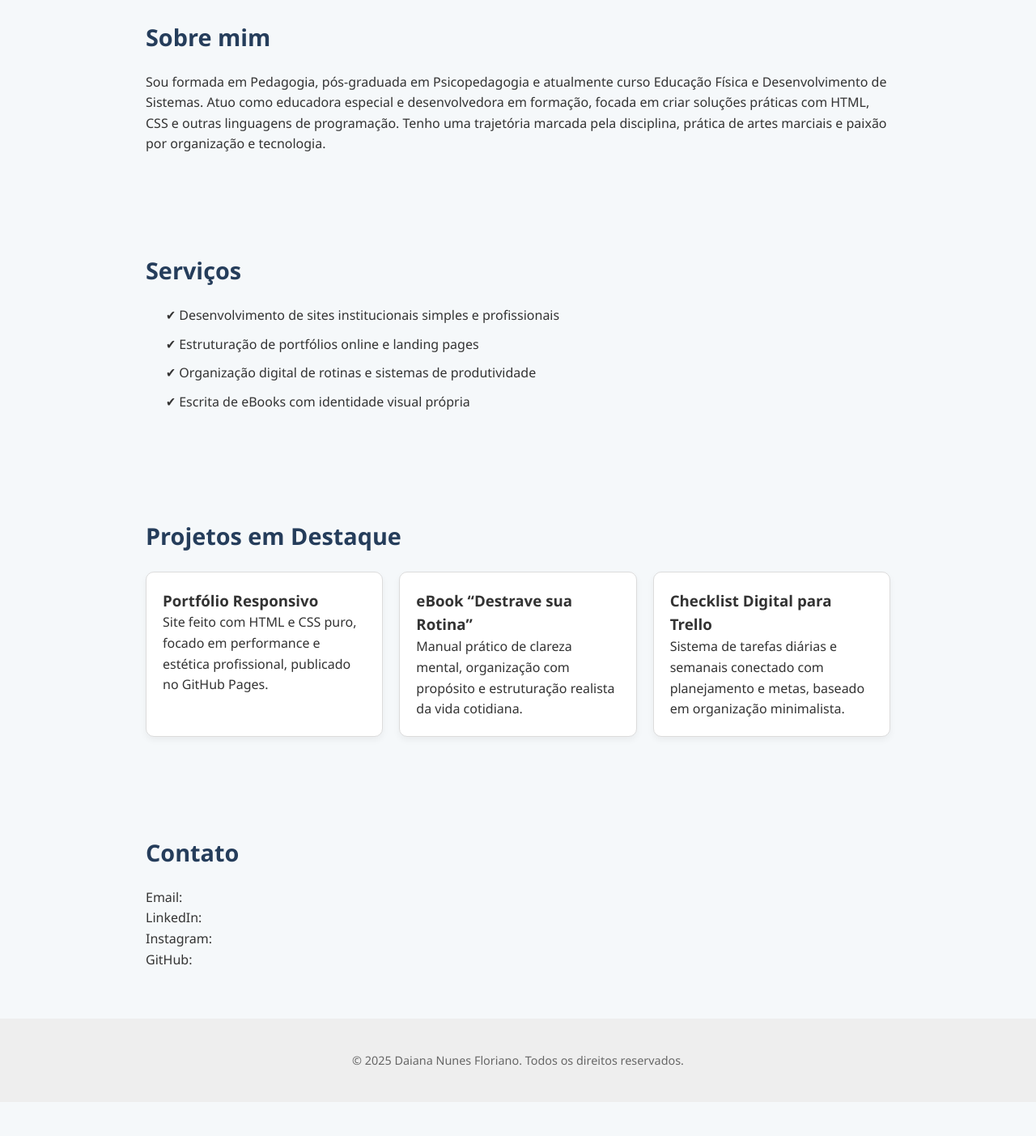
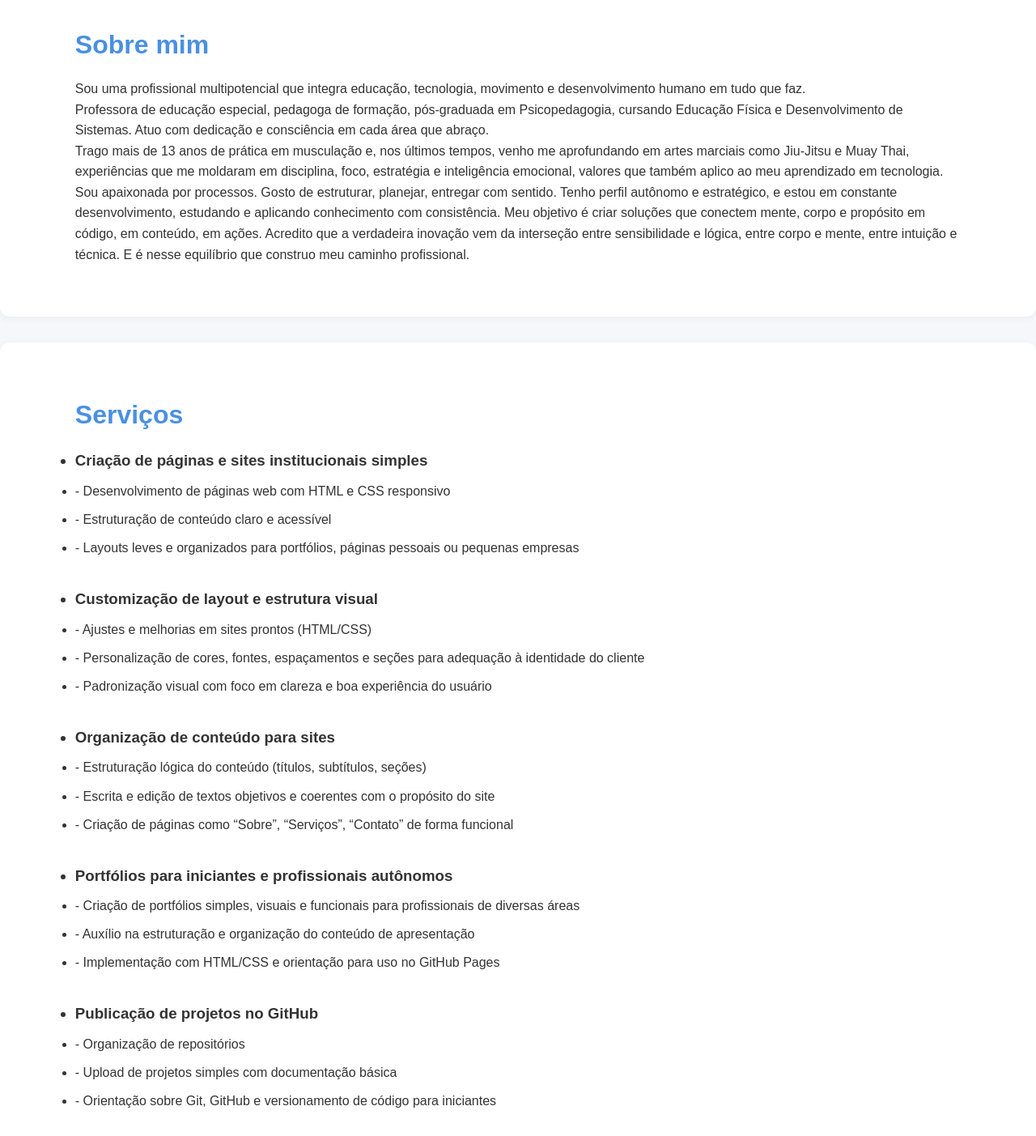
Before and after one commit to daianafln/projeto-git, a plain HTML site: page index.html in a window 1280 px wide. Shown: the part 257-1660 px from the top of the page at 81% size. Before the commit the page ends 1618 px from the top, so only its background shows below. Drawn offline with Linux system fonts and the light colour scheme.

Commit message:
atualise todos os documentos desta página com as nvas informações

```diff
--- a/index.html
+++ b/index.html
@@ -7,75 +7,164 @@
   <link rel="stylesheet" href="style.css">
 </head>
 <body>
+
   <header>
     <div class="container">
-      <!--
-      <img src="https://via.placeholder.com/150" alt="Daiana Nunes Floriano" class="perfil-img">
-      -->
+      <!-- <img src="https://via.placeholder.com/150" alt="Daiana Nunes Floriano" class="perfil-img"> -->
       <h1>Daiana Nunes Floriano</h1>
-      <p>Desenvolvedora | Educadora | Autora de Conteúdo</p>
+      <p>Educadora, Desenvolvedora e Estrategista em Construção Humana e Digital</p>
     </div>
   </header>
-
-
 
   <section class="sobre">
     <div class="container">
       <h2>Sobre mim</h2>
-      <p>Sou formada em Pedagogia, pós-graduada em Psicopedagogia e atualmente curso Educação Física e Desenvolvimento de Sistemas. Atuo como educadora especial e desenvolvedora em formação, focada em criar soluções práticas com HTML, CSS e outras linguagens de programação. Tenho uma trajetória marcada pela disciplina, prática de artes marciais e paixão por organização e tecnologia.</p>
+      <p>
+        Sou uma profissional multipotencial que integra educação,
+        tecnologia, movimento e desenvolvimento humano em tudo que faz.
+      </p>
+      <p>
+        Professora de educação especial, pedagoga de formação, pós-graduada em Psicopedagogia,
+        cursando Educação Física e Desenvolvimento de Sistemas.
+        Atuo com dedicação e consciência em cada área que abraço.
+      </p>
+      <p>
+        Trago mais de 13 anos de prática em musculação e, nos últimos tempos,
+        venho me aprofundando em artes marciais como Jiu-Jitsu e Muay Thai,
+        experiências que me moldaram em disciplina, foco, estratégia e inteligência emocional,
+        valores que também aplico ao meu aprendizado em tecnologia.
+      </p>
+      <p>
+        Sou apaixonada por processos. Gosto de estruturar, planejar,
+        entregar com sentido. Tenho perfil autônomo e estratégico,
+        e estou em constante desenvolvimento, estudando e aplicando
+        conhecimento com consistência. Meu objetivo é criar soluções
+        que conectem mente, corpo e propósito em código, em conteúdo, em ações.
+        Acredito que a verdadeira inovação vem da interseção entre sensibilidade e
+        lógica, entre corpo e mente, entre intuição e técnica. E é nesse equilíbrio que
+        construo meu caminho profissional.
+      </p>
     </div>
   </section>
-
 
   <section class="servicos">
     <div class="container">
       <h2>Serviços</h2>
       <ul>
-        <li>✔ Desenvolvimento de sites institucionais simples e profissionais</li>
-        <li>✔ Estruturação de portfólios online e landing pages</li>
-        <li>✔ Organização digital de rotinas e sistemas de produtividade</li>
-        <li>✔ Escrita de eBooks com identidade visual própria</li>
+        <h3><li> Criação de páginas e sites institucionais simples</li></h3>
+        <li>- Desenvolvimento de páginas web com HTML e CSS responsivo</li>
+        <li>- Estruturação de conteúdo claro e acessível</li>
+        <li>- Layouts leves e organizados para portfólios, páginas pessoais ou pequenas empresas</li><br>
+
+        <h3><li> Customização de layout e estrutura visual</li></h3>
+        <li>- Ajustes e melhorias em sites prontos (HTML/CSS)</li>
+        <li>- Personalização de cores, fontes, espaçamentos e seções para adequação à identidade do cliente</li>
+        <li>- Padronização visual com foco em clareza e boa experiência do usuário</li><br>
+
+        <h3><li> Organização de conteúdo para sites</li></h3>
+        <li>- Estruturação lógica do conteúdo (títulos, subtítulos, seções)</li>
+        <li>- Escrita e edição de textos objetivos e coerentes com o propósito do site</li>
+        <li>- Criação de páginas como “Sobre”, “Serviços”, “Contato” de forma funcional</li><br>
+
+        <h3><li> Portfólios para iniciantes e profissionais autônomos</li></h3>
+        <li>- Criação de portfólios simples, visuais e funcionais para profissionais de diversas áreas</li>
+        <li>- Auxílio na estruturação e organização do conteúdo de apresentação</li>
+        <li>- Implementação com HTML/CSS e orientação para uso no GitHub Pages</li><br>
+
+        <h3><li> Publicação de projetos no GitHub</li></h3>
+        <li>- Organização de repositórios</li>
+        <li>- Upload de projetos simples com documentação básica</li>
+        <li>- Orientação sobre Git, GitHub e versionamento de código para iniciantes</li><br>
+
       </ul>
     </div>
   </section>
 
+  <!-- NOVA SEÇÃO INSERIDA AQUI -->
+  <section class="aprendizado">
+    <div class="container">
+      <h2> Em Aprendizado e Construção Contínua</h2>
+      <p>
+        Estou em transição para a área de desenvolvimento de sistemas, com foco atual em tecnologias front-end.
+        Tenho direcionamento claro, organização estruturada e estou comprometida com uma evolução constante e sólida.
+      </p>
+      <p>
+        Neste momento, estou aprofundando os estudos em <strong>HTML, CSS e JavaScript</strong>, buscando mais do que apenas aplicar códigos — quero compreender os fundamentos que sustentam a construção de interfaces e a lógica por trás do funcionamento da web.
+      </p>
+      <p>
+        Minha rotina de aprendizado inclui:
+      </p>
+      <ul>
+        <li> Resolução de desafios técnicos em plataformas e cursos;</li>
+        <li> Criação de pequenos projetos pessoais com base no que estou aprendendo;</li>
+        <li> Organização e publicação de repositórios no GitHub para registrar o progresso;</li>
+        <li> Documentação do processo de aprendizagem com reflexões sobre decisões técnicas e lições aprendidas.</li>
+      </ul>
+      <p>
+        O objetivo é construir uma base consciente, funcional e com propósito. Quero me tornar uma desenvolvedora que entende o porquê por trás do como, unindo sensibilidade, técnica e clareza estratégica.
+      </p>
+    </div>
+  </section>
 
   <section class="projetos">
   <div class="container">
     <h2>Projetos em Destaque</h2>
     <div class="cards">
+
       <div class="card">
         <h3>Portfólio Responsivo</h3>
-          <p>Site feito com HTML e CSS puro, focado em performance e estética profissional, publicado no GitHub Pages.</p>
+        <p>Site pessoal criado com HTML e CSS puro, estruturado com foco em clareza, responsividade e identidade visual. Publicado no GitHub Pages como apresentação profissional.</p>
       </div>
+
+      <div class="card">
+        <h3>Página de Serviços Profissionais</h3>
+        <p>Página HTML estruturada para apresentar serviços como desenvolvedora iniciante. Organizada por blocos de conteúdo e com personalização visual leve. Código limpo e fácil de adaptar para outros profissionais.</p>
+      </div>
+
+      <div class="card">
+        <h3>Checklist Digital para Trello</h3>
+        <p>Criação de sistema de organização baseado em listas, rotinas e metas. Adaptado ao Trello com visual minimalista e estrutura eficiente. Alinha organização pessoal com produtividade profissional.</p>
+      </div>
+
       <div class="card">
         <h3>eBook “Destrave sua Rotina”</h3>
-          <p>Manual prático de clareza mental, organização com propósito e estruturação realista da vida cotidiana.</p>
+        <p>Manual digital escrito e diagramado para auxiliar no planejamento estratégico da rotina. Projeto completo com capa, conteúdo e layout, unindo comunicação e tecnologia.</p>
       </div>
+
       <div class="card">
-          <h3>Checklist Digital para Trello</h3>
-          <p>Sistema de tarefas diárias e semanais conectado com planejamento e metas, baseado em organização minimalista.</p>
+        <h3>Projeto Página “Sobre Mim”</h3>
+        <p>Experimento de layout HTML e CSS para contar sua história profissional. Enfatiza clareza, empatia e conexão emocional com o visitante. Ideal para iniciantes que querem comunicar essência e trajetória.</p>
       </div>
+
+      <div class="card">
+        <h3>Organização de Projetos no GitHub</h3>
+        <p>Repositórios organizados com README estruturado, links úteis, histórico de estudos e aprendizado. Um dos focos é mostrar evolução e aprendizado contínuo no front-end.</p>
+      </div>
+
+      <div class="card">
+        <h3>Página Inicial Modelo</h3>
+        <p>Criação de uma página inicial com HTML e CSS, como modelo para futuras páginas de projetos. Utiliza estrutura modular, organização semântica e visual neutro adaptável.</p>
+      </div>
+
     </div>
   </div>
 </section>
 
-
   <section class="contato">
     <div class="container">
       <h2>Contato</h2>
-      <p> Email: <a href=""></a></p>
-      <p> LinkedIn: <a href="" target="_blank"></a></p>
-      <p> Instagram: <a href="" target="_blank"></a></p>
-      <p> GitHub: <a href="" target="_blank"></a></p>
+      <p> Email: <a href="https://outlook.live.com/mail/0/"> daiananunes20@hotmail.com.br</a></p>
+      <p> LinkedIn: <a href="https://www.linkedin.com/in/daiana-nunes-floriano-269912343/" target=>Daiana Nunes Floriano</a></p>
+      <p> Instagram: <a href="https://www.instagram.com/daianafln/">@daianafln</a></p>
+      <p> GitHub: <a href="https://github.com/daianafln">daianafln</a></p>
     </div>
   </section>
-
 
   <footer>
     <div class="container">
       <p>&copy; 2025 Daiana Nunes Floriano. Todos os direitos reservados.</p>
     </div>
   </footer>
+
 </body>
 </html>
--- a/style.css
+++ b/style.css
@@ -1,3 +1,11 @@
+ :root {
+      --primary-color: #4A90E2;
+      --secondary-color: #f5f7fa;
+      --accent-color: #F26D6D;
+      --text-color: #333;
+      --background-color: #ffffff;
+      --font-main: 'Montserrat', sans-serif;
+    }
 
     * {
       margin: 0;
@@ -6,83 +14,74 @@
     }
 
     body {
-  font-family: 'Segoe UI', Tahoma, Geneva, Verdana, sans-serif;
-  background-color: #f5f8fa;
-  color: #333;
+      font-family: var(--font-main);
+      background-color: var(--secondary-color);
+      color: var(--text-color);
       line-height: 1.6;
     }
 
-
     .container {
-  max-width: 960px;
+      width: 90%;
+      max-width: 1100px;
       margin: auto;
-  padding: 20px;
+      padding: 2rem 0;
     }
 
     header {
-  background-color: #253d5b;
-  color: #fff;
+      background: var(--primary-color);
+      color: white;
+      padding: 2rem 0;
       text-align: center;
-  padding: 40px 20px;
+      box-shadow: 0 4px 6px rgba(0, 0, 0, 0.1);
     }
 
-.perfil-img {
-  width: 150px;
-  height: 150px;
-  border-radius: 50%;
-  object-fit: cover;
-  border: 4px solid #fff;
-  margin-bottom: 15px;
+    header h1 {
+      font-size: 2.5rem;
     }
 
-h1 {
-  font-size: 2.5rem;
-  margin-bottom: 10px;
+    header p {
+      font-size: 1.2rem;
+      opacity: 0.9;
     }
 
     h2 {
-  font-size: 1.8rem;
-  color: #253d5b;
-  margin-bottom: 20px;
+      font-size: 2rem;
+      color: var(--primary-color);
+      margin-bottom: 1rem;
     }
 
     section {
-  padding: 40px 20px;
+      background: var(--background-color);
+      margin-bottom: 2rem;
+      border-radius: 12px;
+      padding: 2rem;
+      box-shadow: 0 2px 10px rgba(0, 0, 0, 0.05);
     }
 
-.servicos ul {
-  list-style: none;
-  padding-left: 0;
-}
-
-.servicos li {
-  margin-bottom: 10px;
-  padding-left: 25px;
-  position: relative;
+    ul li {
+      margin-bottom: 0.6rem;
     }
 
     .cards {
       display: grid;
       grid-template-columns: repeat(auto-fit, minmax(280px, 1fr));
-  gap: 20px;
+      gap: 1.5rem;
     }
 
     .card {
-  background: #ffffff;
-  border: 1px solid #dcdcdc;
+      background: var(--secondary-color);
+      padding: 1.5rem;
+      border-left: 5px solid var(--primary-color);
       border-radius: 10px;
-  padding: 20px;
-  box-shadow: 0 4px 8px rgba(0,0,0,0.05);
-  transition: transform 0.3s;
+      transition: transform 0.2s ease;
     }
 
     .card:hover {
       transform: translateY(-5px);
     }
 
-
     a {
-  color: #1a73e8;
+      color: var(--accent-color);
       text-decoration: none;
     }
 
@@ -91,9 +90,9 @@ a:hover {
     }
 
     footer {
-  background-color: #eee;
-  padding: 20px;
+      background: var(--primary-color);
+      color: white;
       text-align: center;
+      padding: 1rem 0;
       font-size: 0.9rem;
-  color: #666;
     }
```
Also changed, not shown: 1 other file. Lines whose indentation alone changed are shown as unchanged.
